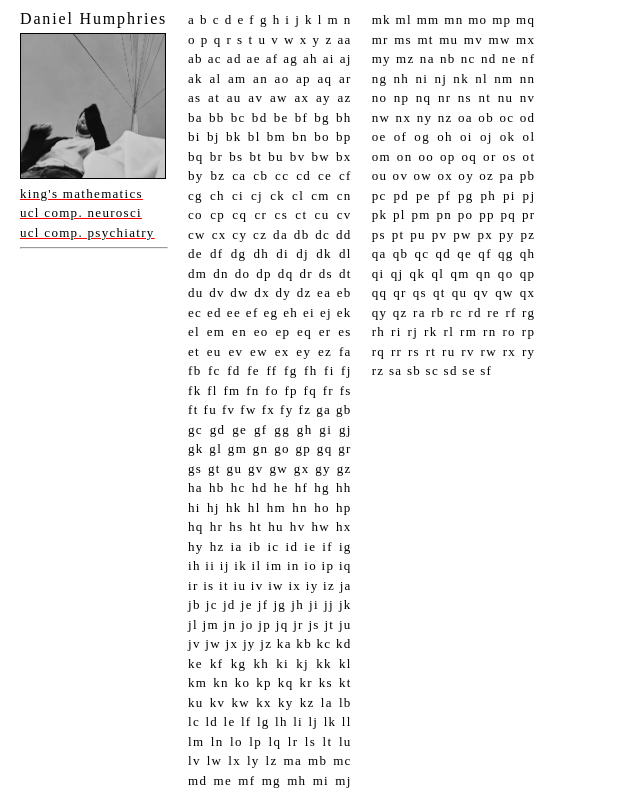
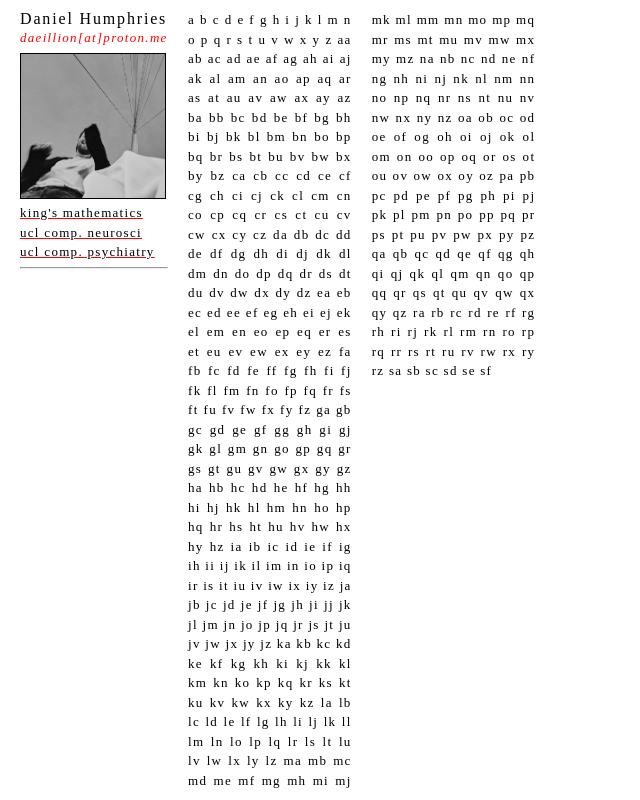
Before and after one commit to aufbau-io/NIELS, a SvelteKit app: page / in a window 1280 px wide. Shown: the whole page, without its empty margins (0-640 px from the left). Built offline with nearby package versions, Linux system fonts and the light colour scheme.

Commit message:
edit email

```diff
--- a/src/routes/+layout.svelte
+++ b/src/routes/+layout.svelte
@@ -56,7 +56,7 @@
 		<div class="header">
 				<h2>Daniel Humphries</h2>
 				<!-- <p class="less-spacing">[ Niels for Art Things ]</p> -->
-				<!-- <p class="less-spacing">d.humphries@ucl.ac.uk</p> -->
+				<p class="less-spacing">daeillion[at]proton.me</p>
 				<img src="niels_bw.jpg" alt="daniel niels humphries, this is my website." width=144 height = 144 />
 				<!-- <a href="https://aufbau.io"><p>websites/apps/graphics</p></a> -->
 				<a href="https://www.kcl.ac.uk/research/disordered-systems"><p>king's mathematics</p></a>
@@ -90,7 +90,7 @@
 	}
 
 	.header p.less-spacing {
-		letter-spacing: 0.082em;
+		/* letter-spacing: 0.082em; */
 		color: red;
 		font-style: italic;
 	}
```
